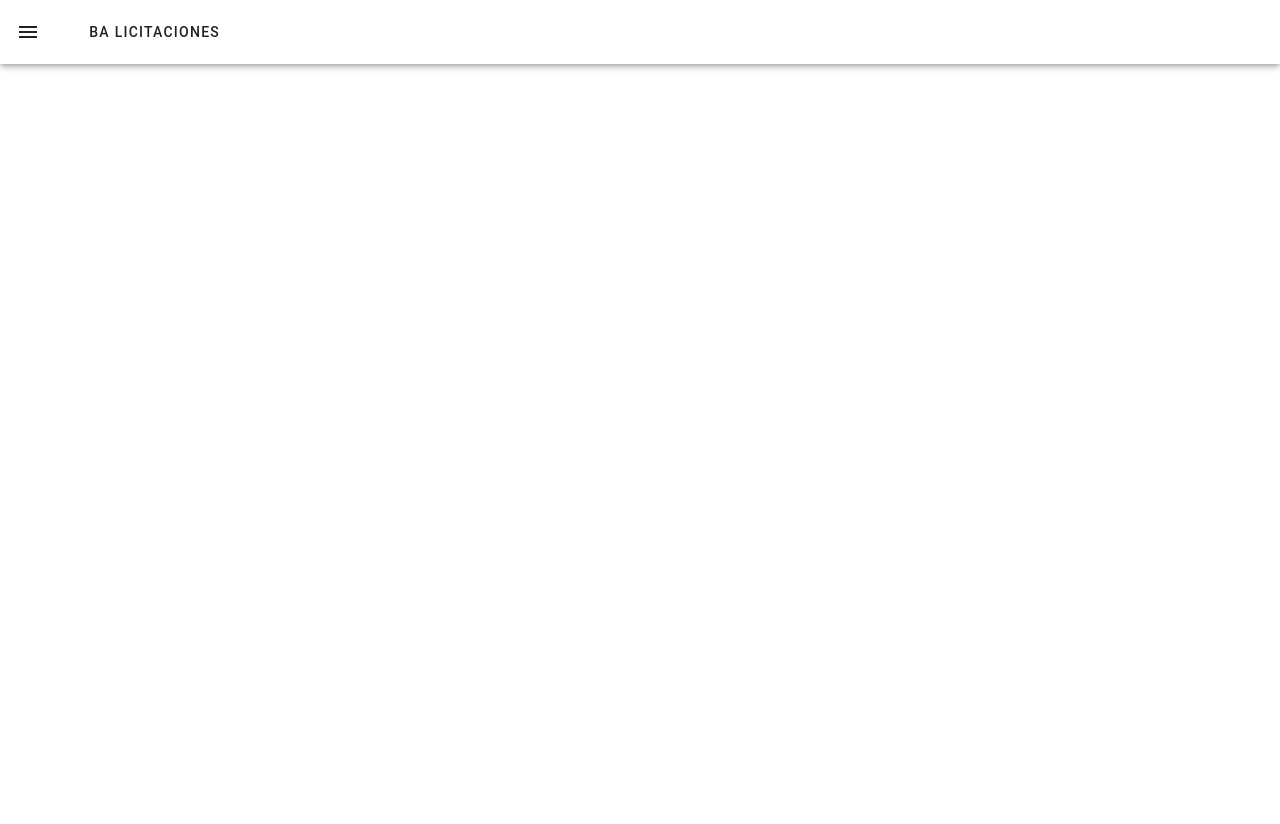
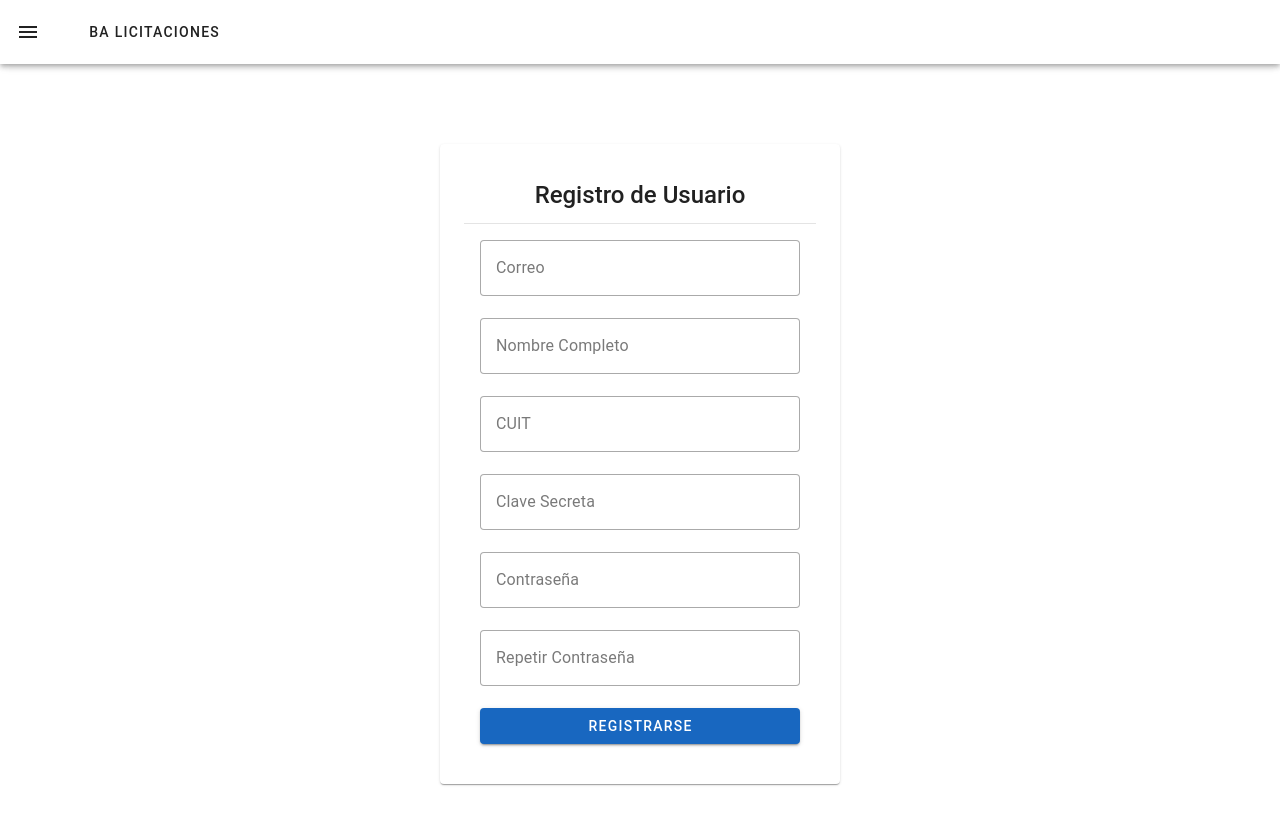
Before and after one commit to snramirez/urbano2, a Nuxt app in the folder front/: page /register in a window 1280 px wide. Shown: the top 824 px of the page. Before the commit the page ends 800 px from the top, so only its background shows below. Built offline with nearby package versions, Linux system fonts and the light colour scheme; no server answers.

Commit message:
register view, pinia error solucionado
Se arreglo el error que generaba pinia, (se donwgrade de 0.11.1 a 0.5.5 ) y se quito la instancia manual que se hacia en cada store.
Se creo la vista register.
Todo auth 95% finalizado.
ver ruteos raros y alguna otra cosita.

```diff
--- a/front/composables/useAxios.js
+++ b/front/composables/useAxios.js
@@ -4,6 +4,7 @@ import { useUserStore } from '~/stores/userStore';
 
 const createAxiosInstance = () => {
   const config = useRuntimeConfig();
+  const token = useCookie('token')
 
   // Aquí obtienes la URL de la API
   const apiURL = config.public.apiURL;
@@ -20,8 +21,8 @@ const createAxiosInstance = () => {
   instance.interceptors.request.use(
     (req) => {
       const userStore = useUserStore(); // traigo el store
-      if (userStore.token) {
-        req.headers.Authorization = `Bearer ${userStore.token}`;
+      if (token.value) {
+        req.headers.Authorization = `Bearer ${token.value}`;
       }
       return req;
     },
--- a/front/middleware/auth.global.ts
+++ b/front/middleware/auth.global.ts
@@ -1,8 +1,5 @@
 // middleware/auth.global.ts
-import { useUserStore } from "~/stores/userStore";
-
 export default defineNuxtRouteMiddleware((to) => {
-  const userStore = useUserStore();
   const token = useCookie("token");
   const pathAuthFree = ["/login", "/register", "/"];
 
--- a/front/middleware/authRole.ts
+++ b/front/middleware/authRole.ts
@@ -11,6 +11,7 @@ export default defineNuxtRouteMiddleware((to) => {
 
   // Chequear roles específicos
   const allowedRoles = to.meta.roles as string[] | undefined;
+  console.log('user role:', userStore.user);
 
   if (allowedRoles && !allowedRoles.includes(userStore.user?.role)) {
     return navigateTo('/noAutorizado'); // página de "no autorizado"
--- a/front/package.json
+++ b/front/package.json
@@ -10,7 +10,7 @@
     "postinstall": "nuxt prepare"
   },
   "dependencies": {
-    "@pinia/nuxt": "^0.11.1",
+    "@pinia/nuxt": "0.5.5",
     "axios": "^1.10.0",
     "moment": "^2.30.1",
     "nuxt": "3.18.1",
--- /dev/null
+++ b/front/pages/register.vue
@@ -0,0 +1,142 @@
+<template>
+  <div class="d-flex justify-center align-center" style="height: 100vh">
+    <v-card width="400" class="pa-6">
+      <v-card-title class="text-h5 text-center">Registro de Usuario</v-card-title>
+
+      <!-- Mostrar error si existe -->
+      <v-alert
+        v-if="userStore.error"
+        type="error"
+        class="text-sm"
+        border="start"
+        variant="tonal"
+      >
+        {{ userStore.error }}
+      </v-alert>
+
+      <v-divider></v-divider>
+
+      <v-card-text>
+        <v-form @submit.prevent="onSubmit">
+          <v-text-field
+            v-model="userName"
+            label="Correo"
+            type="email"
+            variant="outlined"
+            required
+          />
+
+           <v-text-field
+          v-model="fullName"
+          label="Nombre Completo"
+          required
+          variant="outlined"
+        />
+
+        <!-- CUIT -->
+        <v-text-field
+          v-model="cuit"
+          label="CUIT"
+          required
+          variant="outlined"
+        />
+
+        <!-- Clave Secreta -->
+        <v-text-field
+          v-model="secretKey"
+          label="Clave Secreta"
+          type="password"
+          required
+          variant="outlined"
+        />
+
+        <!-- Password -->
+        <v-text-field
+          v-model="password"
+          label="Contraseña"
+          type="password"
+          required
+          variant="outlined"
+        />
+
+        <!-- Repetir Password -->
+        <v-text-field
+          v-model="confirmPassword"
+          label="Repetir Contraseña"
+          type="password"
+          required
+          :error="passwordError"
+          :error-messages="passwordError ? ['Las contraseñas no coinciden'] : []"
+          variant="outlined"
+        />
+
+          <v-alert v-if="userStore.error" type="error" class="mb-4">
+            {{ userStore.error }}
+          </v-alert>
+
+          <v-btn
+            type="submit"
+            color="primary"
+            block
+            :disabled="loading"
+          >
+            Registrarse
+          </v-btn>
+        </v-form>
+      </v-card-text>
+    </v-card>
+  </div>
+</template>
+
+<script setup>
+import { ref, computed } from "vue";
+import { useUserStore } from "~/stores/userStore";
+
+const userStore = useUserStore();
+const loading = ref(false);
+const error = ref(null);
+
+const userName = ref("");
+const fullName = ref("");
+const cuit = ref("");
+const secretKey = ref("");
+const password = ref("");
+const confirmPassword = ref("");
+
+const formRef = ref(null);
+
+// Computed para validar contraseñas
+const passwordError = computed(() => {
+  return password.value !== confirmPassword.value && confirmPassword.value.length > 0;
+});
+
+// Función de submit
+const onSubmit = async () => {
+  if (passwordError.value) {
+    error.value = "Las contraseñas no coinciden";
+    return;
+  }
+
+  try {
+    loading.value = true;
+    error.value = null;
+
+    await userStore.register({
+      userName: userName.value,
+      fullName: fullName.value,
+      cuit: cuit.value,
+      secretKey: secretKey.value,
+      password: password.value,
+    });
+
+    // Redirige a login si todo salió bien
+    navigateTo("/login");
+  } catch (err) {
+    error.value = err?.response?.data?.msg || "Error al registrar usuario";
+  } finally {
+    loading.value = false;
+  }
+};
+</script>
+
+<style lang="scss" scoped></style>
--- a/front/stores/contratistaStore.js
+++ b/front/stores/contratistaStore.js
@@ -4,8 +4,8 @@ import { useAxios } from "~/composables/useAxios";
 
 //creo una instancia de Pinia aca porque por alguna razón no lo hace automáticamente ¯\_(ツ)_/¯
 
-const pinia = createPinia()
-export default { store: setActivePinia(pinia) }
+// const pinia = createPinia()
+// export default { store: setActivePinia(pinia) }
 
 export const useContratistaStore = defineStore('contratista', () => {
     const api = useAxios();
--- a/front/stores/desplegablesStore.js
+++ b/front/stores/desplegablesStore.js
@@ -2,8 +2,8 @@ import { defineStore, createPinia, setActivePinia } from "pinia";
 import { ref } from "vue";
 import {useAxios} from "~/composables/useAxios";
 
-const pinia = createPinia();
-export default { store: setActivePinia(pinia) };
+// const pinia = createPinia();
+// export default { store: setActivePinia(pinia) };
 
 export const useDesplegablesStore = defineStore("desplegables", () => {
   const api = useAxios();
--- a/front/stores/licitacionStore.js
+++ b/front/stores/licitacionStore.js
@@ -3,8 +3,8 @@ import { ref } from "vue";
 import { useAxios } from "~/composables/useAxios";
 
 //creo una instancia de Pinia aca porque por alguna razón no lo hace automáticamente ¯\_(ツ)_/¯
-const pinia = createPinia();
-export default { store: setActivePinia(pinia) };
+// const pinia = createPinia();
+// export default { store: setActivePinia(pinia) };
 
 export const useLicitacionStore = defineStore("licitacion", () => {
   const api = useAxios();
--- a/front/stores/userStore.js
+++ b/front/stores/userStore.js
@@ -3,8 +3,8 @@ import { ref } from 'vue'
 import { useAxios } from "~/composables/useAxios";
 
 //creo una instancia de Pinia aca porque por alguna razón no lo hace automáticamente ¯\_(ツ)_/¯
-const pinia = createPinia();
-export default { store: setActivePinia(pinia) };
+// const pinia = createPinia();
+// export default { store: setActivePinia(pinia) };
 
 export const useUserStore = defineStore('user', () => {
   const api = useAxios();
@@ -48,6 +48,22 @@ export const useUserStore = defineStore('user', () => {
     return user.value?.rol === rol
   }
 
+  const register = async (userData) => {
+    try {
+      loading.value = true
+      error.value = null
+      const res = await api.post('/auth/register', {user: userData})
+      console.log(res)
+    }
+    catch (err) {
+      console.log(err)
+      error.value = err.response?.data.error || 'REGISTER_ERROR'
+    }
+    finally {
+      loading.value = false
+    }
+  }
+
   return {
     user,
     token,
@@ -57,5 +73,6 @@ export const useUserStore = defineStore('user', () => {
     fetchUser,
     logout,
     hasRole,
+    register
   }
 })
```
Also changed, not shown: 1 other file (tests, documents, lock files or other folders).
